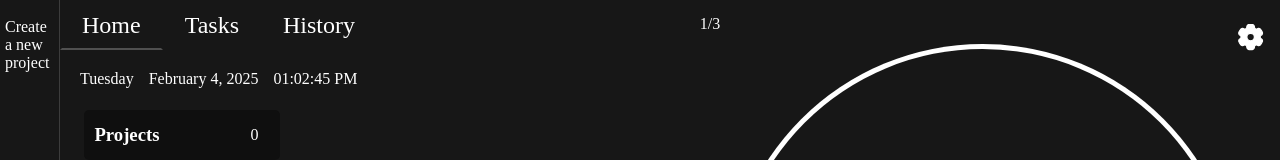
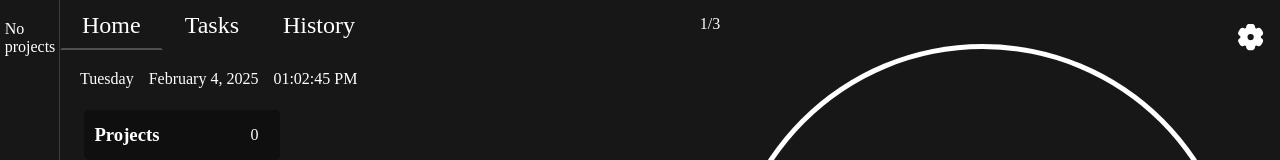
Before and after one commit to Stefan0712/get-it-done, a React (Create React App) app: page / in a window 1280 px wide. Shown: the top 160 px of the page. Built offline with nearby package versions, Linux system fonts and the light colour scheme; a web font is replaced by a local one.

Commit message:
Added a class to the No projects message from the workboard and changed it to change the size based on the width of the workboard

```diff
--- a/src/components/SideMenu/Workboard/Workboard.js
+++ b/src/components/SideMenu/Workboard/Workboard.js
@@ -20,7 +20,7 @@ const Workboard = ({isExpanded}) => {
                     {isExpanded ? <h4 style={{color: getTextColor(project.color)}}>{project.title}</h4> : null}
                     <p style={{color: getTextColor(project.color)}}>{project.tasks.length}</p>
                 </div>
-            )): <p>Create a new project</p>}
+            )): <p className={styles['no-projects-message']}>No projects</p>}
 
         </div>
      );
--- a/src/components/SideMenu/Workboard/Workboard.module.css
+++ b/src/components/SideMenu/Workboard/Workboard.module.css
@@ -35,3 +35,7 @@ p{
 .selected h4{
     color: white !important;
 }
+.no-projects-message{
+    width: 100%;
+    height: auto;
+}
```
